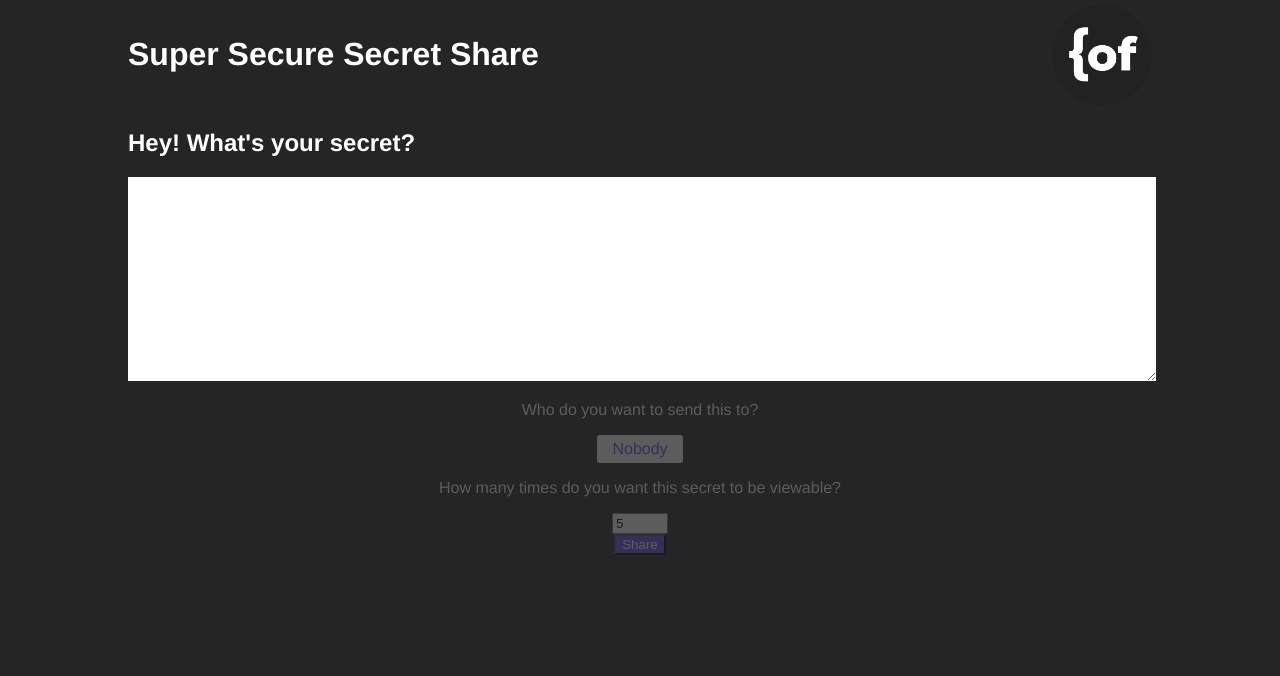
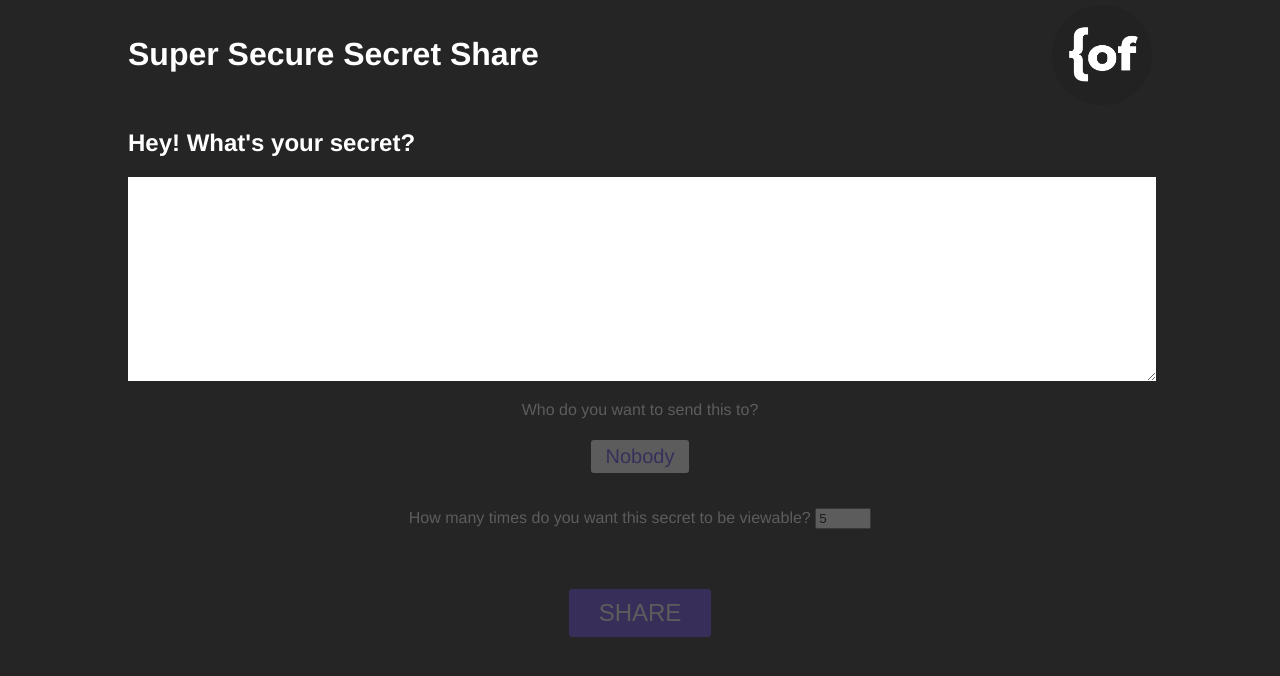
Before and after one commit to open-function-computers-llc/secret-share, a Vue app in the folder frontend/: page /#/ in a window 1280 px wide. Shown: the top 676 px of the page. Built offline with nearby package versions, Linux system fonts and the light colour scheme; no server answers.

Commit message:
quick style changes

```diff
--- a/frontend/src/views/Home.vue
+++ b/frontend/src/views/Home.vue
@@ -7,15 +7,15 @@
       <p>Who do you want to send this to?</p>
       <ul class="flex justify-content-center">
         <li v-for="(r, index) in availableRecipients" :key="'recipient-'+ index" :class="{'active': isSelected(r)}">
-          <a href="#" @click.prevent="toggle(r)">{{ r }}</a>
+          <a href="#" class="button" @click.prevent="toggle(r)">{{ r }}</a>
         </li>
       </ul>
 
-      <p>How many times do you want this secret to be viewable?</p>
-      <input v-model="numberOfShares" type="number" min="3" max="10" />
+      <p>How many times do you want this secret to be viewable?
+      <input v-model="numberOfShares" type="number" min="3" max="10" /></p>
 
       <div class="button-wrapper">
-        <button @click="store">Share</button>
+        <button class="button" @click="store">Share</button>
       </div>
     </div>
   </div>
@@ -23,8 +23,10 @@
   <div v-else>
     <h2>Secret saved!</h2>
     <p>Here's the autogenerated link to view your saved secret:</p>
-    <a :href="'/#/show/' + newSecret.ID" target="_blank">View</a>
-    <a href="#" @click="copyLink">Copy to clipboard</a>
+    <ul class="flex justify-content-center">
+      <li><a class="button" :href="'/#/show/' + newSecret.ID" target="_blank">View</a></li>
+      <li><a class="button" href="#" @click="copyLink">Copy to clipboard</a></li>
+    </ul>
   </div>
 </template>
 
@@ -102,38 +104,48 @@ p {
 }
 
 ul {
-  margin: 0;
+  margin: 0 0 30px;
   padding: 0;
   list-style-type: none;
 }
 
-button {
-  background-color: #6f4bf3;
-  color: white;
-}
-
 li {
-  background-color: #6f4bf3;
   margin: 0 15px;
   display: block;
   border-radius: 3px;
   padding: 5px 15px;
 }
 
-li a {
+.button {
   color: white;
   text-decoration: none;
+  background-color: #6f4bf3;
+  padding: 5px 15px;
+  display: block;
+  transition: all 0.3s ease;
+  border: 0;
+  font-size: 1.25rem;
+  border-radius: 3px;
 }
 
-li.active {
+li.active .button {
   background-color: white;
-}
-
-li.active a {
   color: #6f4bf3;
 }
 
 .deactived {
   opacity: 0.25;
 }
+
+.button-wrapper {
+  display: flex;
+  justify-content: center;
+  margin-top: 60px;
+}
+
+button.button {
+  text-transform: uppercase;
+  font-size: 1.5rem;
+  padding: 10px 30px;
+}
 </style>
```
